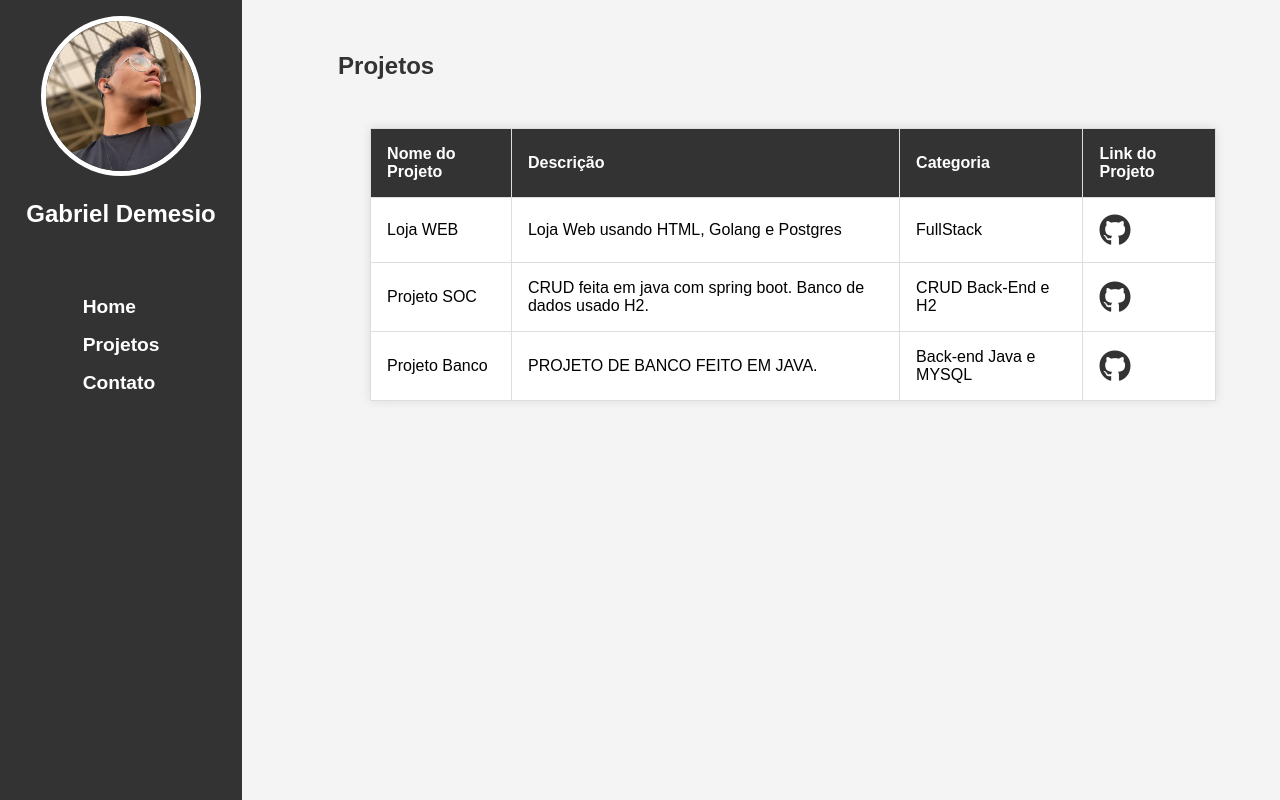
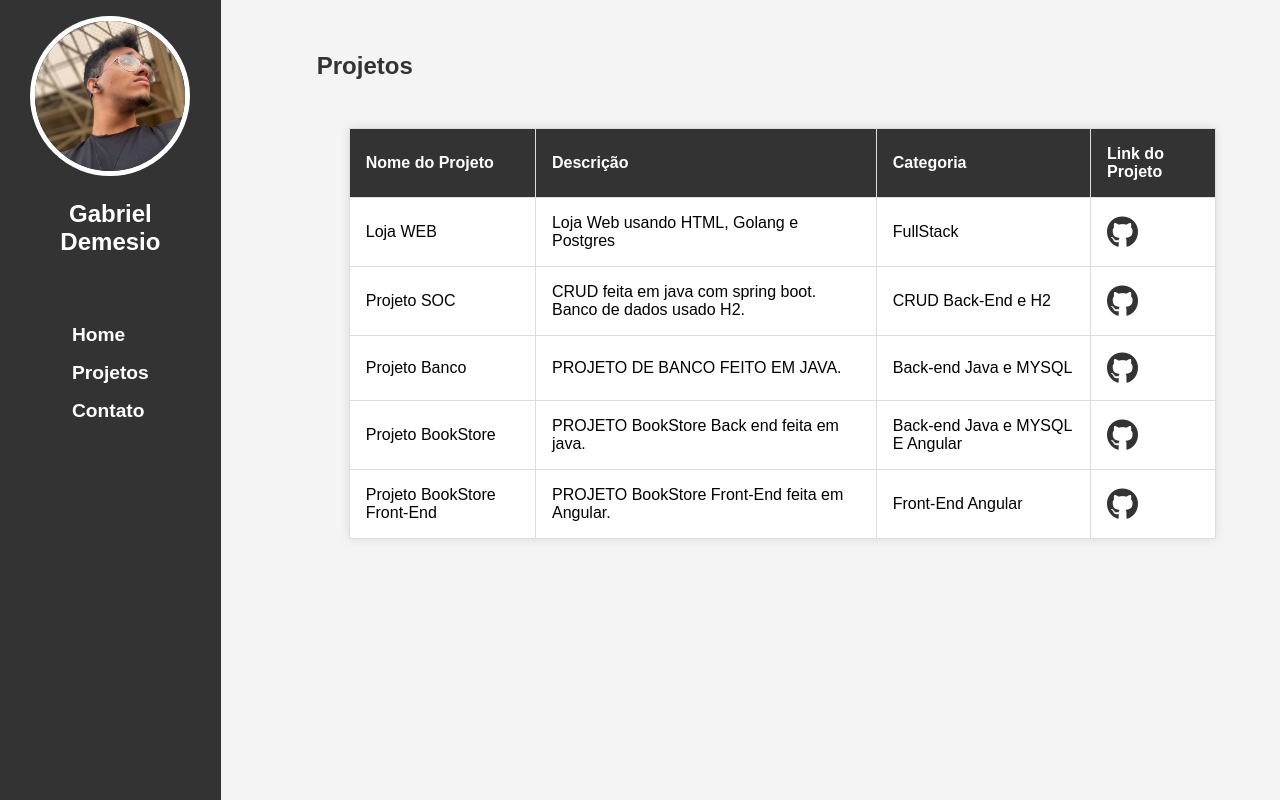
Before and after one commit to GabrielDemesio/PortfolioGabriel, a plain HTML site: page index.html in a window 1280 px wide. Both pictures are taken after a click on the link "Projetos". Drawn offline with Linux system fonts and the light colour scheme.

Commit message:
implemented some projects

```diff
--- a/index.html
+++ b/index.html
@@ -106,6 +106,22 @@
                                 <td><a href="https://github.com/GabrielDemesio/ProjectBankApp" target="_blank"><i
                                             class="fa-brands fa-github fa-2x"></i></a></td>
                                 </tr>
+
+                                </tr>
+                                <td>Projeto BookStore</td>
+                                <td>PROJETO BookStore Back end feita em java.</td>
+                                <td>Back-end Java e MYSQL E Angular</td>
+                                <td><a href="https://github.com/GabrielDemesio/bookstoreBackEnd" target="_blank"><i
+                                        class="fa-brands fa-github fa-2x"></i></a></td>
+                                </tr>
+
+                                </tr>
+                                <td>Projeto BookStore Front-End</td>
+                                <td>PROJETO BookStore Front-End feita em Angular.</td>
+                                <td>Front-End Angular</td>
+                                <td><a href="https://github.com/GabrielDemesio/bookstore-front" target="_blank"><i
+                                        class="fa-brands fa-github fa-2x"></i></a></td>
+                                </tr>
                                 <!-- Adicione mais linhas conforme necessário -->
                             </tbody>
                         </table>
```
